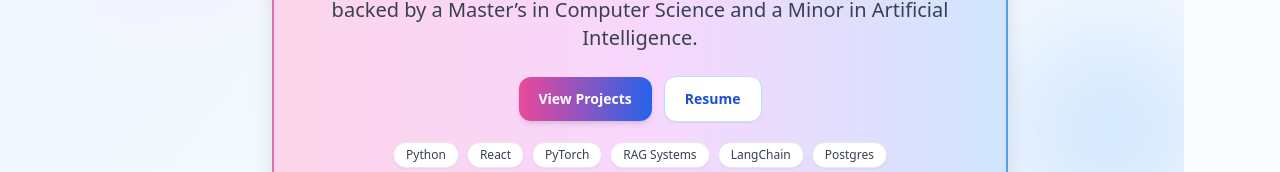
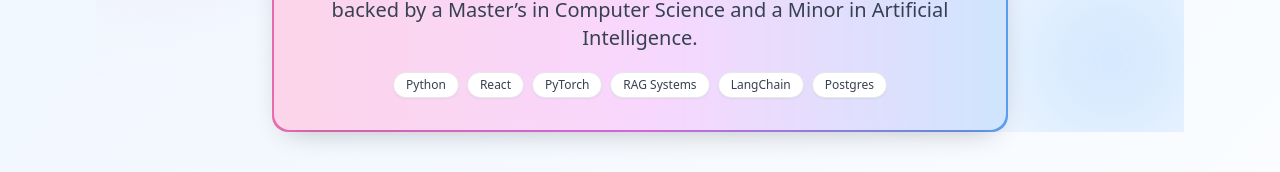
Before and after one commit to rujulamore/rujulamore.github.io, a React (Vite) app: page / in a window 1280 px wide. Shown: the part 357-529 px from the top of the page. Built offline with nearby package versions, Linux system fonts and the light colour scheme; a web font is replaced by a local one.

Commit message:
removed resume and projects on home page

```diff
--- a/src/pages/Home.jsx
+++ b/src/pages/Home.jsx
@@ -1,5 +1,6 @@
 import React, { useEffect, useState } from "react";
 import profileImage from "../assests/me.jpeg";
+
 
 const TypingName = () => {
   const [text, setText] = useState("");
@@ -126,10 +127,10 @@ const Home = () => {
           backed by a Master’s in Computer Science and a Minor in Artificial Intelligence.
         </p>
 
-        {/* CTA buttons */}
+        {/* CTA buttons
         <div className="mt-6 flex flex-col items-center justify-center gap-3 sm:flex-row">
           <a
-            href="/projects"
+            href="#/projects"
             className="w-full sm:w-auto inline-flex items-center justify-center rounded-xl px-5 py-3 text-sm font-semibold text-white
                        bg-gradient-to-r from-pink-500 to-blue-600 hover:from-pink-600 hover:to-blue-700
                        shadow-md hover:shadow-lg transition-all"
@@ -137,14 +138,14 @@ const Home = () => {
             View Projects
           </a>
           <a
-            href="/resume"
+            href="#/resume"
             className="w-full sm:w-auto inline-flex items-center justify-center rounded-xl px-5 py-3 text-sm font-semibold
                        text-blue-700 bg-white border border-blue-200 hover:border-blue-300 hover:bg-blue-50
                        shadow-sm hover:shadow transition-all"
           >
             Resume
           </a>
-        </div>
+        </div> */}
 
         {/* Tech chips (optional, compact & mobile-friendly) */}
         <div className="mt-5 flex flex-wrap items-center justify-center gap-2">
```
